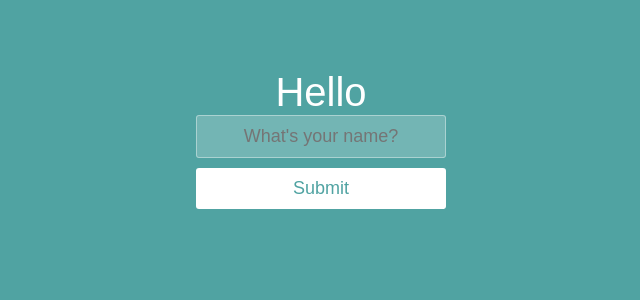
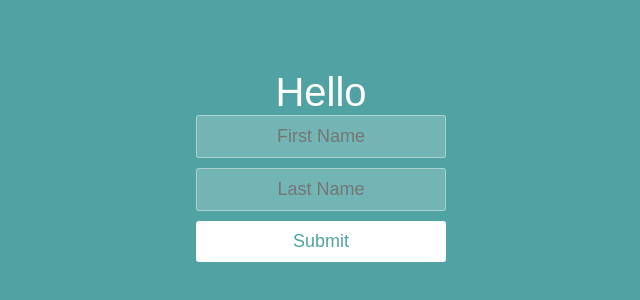
Before and after one commit to hari-dharan/React-Udemy-Course, a React app: page / in a window 1280 px wide. Shown: the part 138-438 px from the top of the page, without its empty margins (319-959 px from the left). Built offline with nearby package versions, Linux system fonts and the light colour scheme.

Commit message:
Changing Complex State Part 1

```diff
--- a/src/Components/App.jsx
+++ b/src/Components/App.jsx
@@ -2,46 +2,38 @@
 import React, { useState } from "react";
 
 function App() {
-  const [heading, setHeading] = useState("");
-  const [isMousedOver, setButtonColor] = useState(false);
-  const [name, setName] = useState("");
+  const [fName, setFirstName] = useState("");
+  const [lName, setLastName] = useState("");
 
-  function handleClick(event) {
-    setHeading(name);
-    event.preventDefault();
+  function updateFName(event) {
+    const firstName = event.target.value;
+    setFirstName(firstName);
   }
 
-  function handleMouseOver() {
-    setButtonColor(true);
-  }
-
-  function handleMouseOut() {
-    setButtonColor(false);
-  }
-
-  function handleChange(event) {
-    setName(event.target.value);
+  function updateLName(event) {
+    const lastName = event.target.value;
+    setLastName(lastName);
   }
 
   return (
     <div className="container">
-      <h1>Hello {heading}</h1>
-      <form onSubmit={handleClick}>
+      <h1>
+        Hello {fName} {lName}
+      </h1>
+      <form>
         <input
-          onChange={handleChange}
-          type="text"
-          placeholder="What's your name?"
-          value={name}
+          onChange={updateFName}
+          name="fName"
+          placeholder="First Name"
+          value={fName}
         />
-        <button
-          type="submit"
-          style={{ backgroundColor: isMousedOver ? "black" : "white" }}
-          onClick={handleClick}
-          onMouseOver={handleMouseOver}
-          onMouseOut={handleMouseOut}
-        >
-          Submit
-        </button>
+        <input
+          onChange={updateLName}
+          name="lName"
+          placeholder="Last Name"
+          value={lName}
+        />
+        <button>Submit</button>
       </form>
     </div>
   );
```
